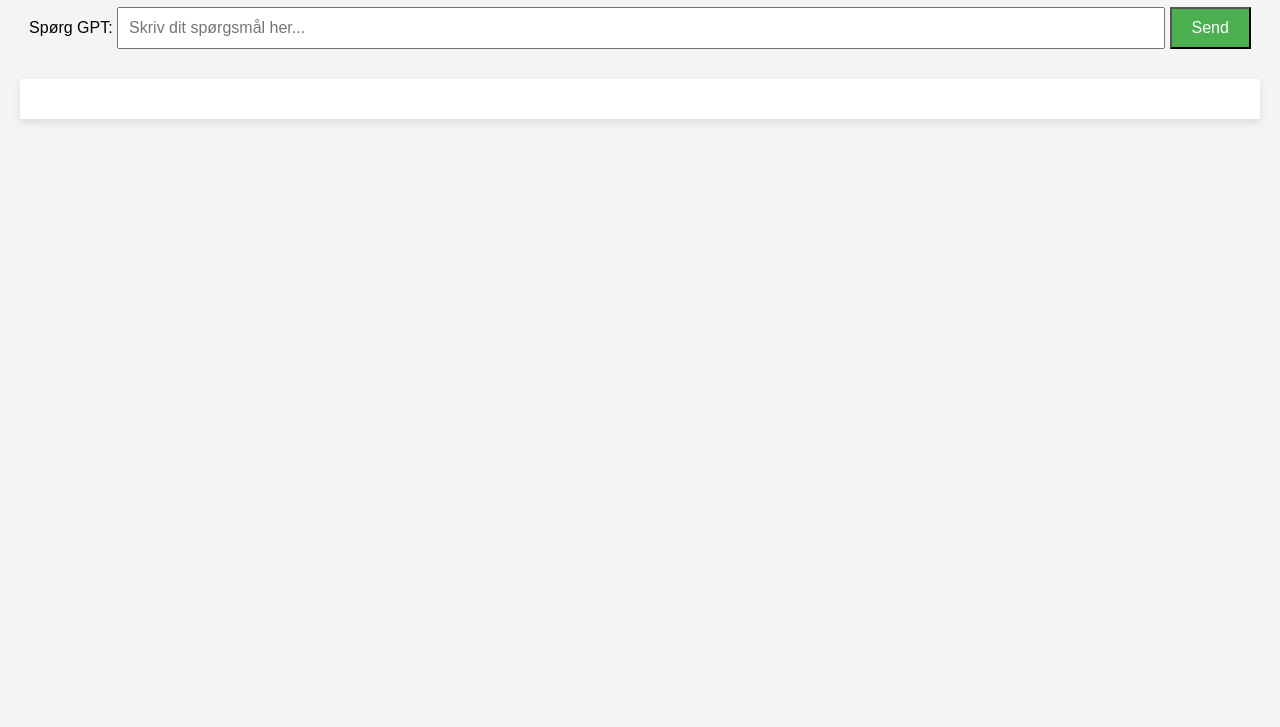
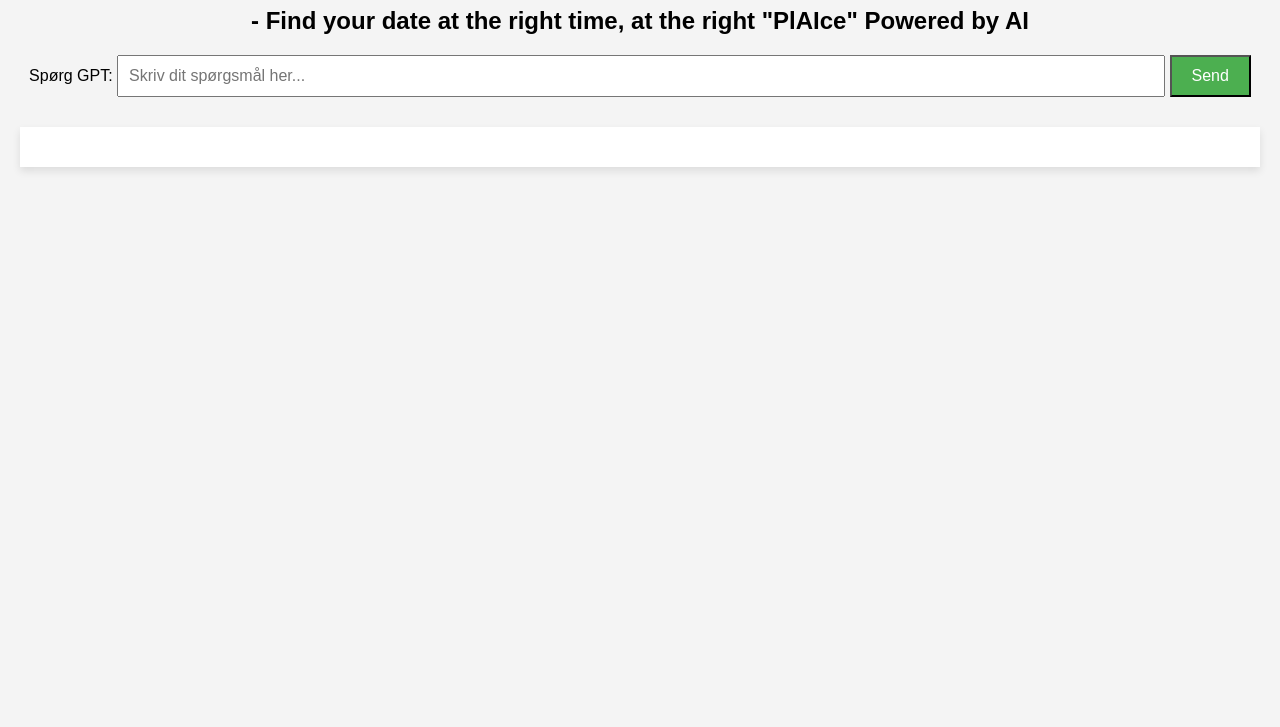
Before and after one commit to chrjep/PlAIce, a plain HTML site: page index.html in a window 1280 px wide. Shown: the part 73-800 px from the top of the page. Drawn offline with nearby package versions, Linux system fonts and the light colour scheme.

Commit message:
Update index.html

```diff
--- a/index.html
+++ b/index.html
@@ -9,6 +9,8 @@
 </head>
 <body>
     <h1>PlAIce</h1>
+    <h2>- Find your date at the right time, at the right "PlAIce"
+Powered by AI</h2>
     <label for="userInput">Spørg GPT:</label>
     <input type="text" id="userInput" placeholder="Skriv dit spørgsmål her...">
     <button onclick="askGPT()">Send</button>
```
